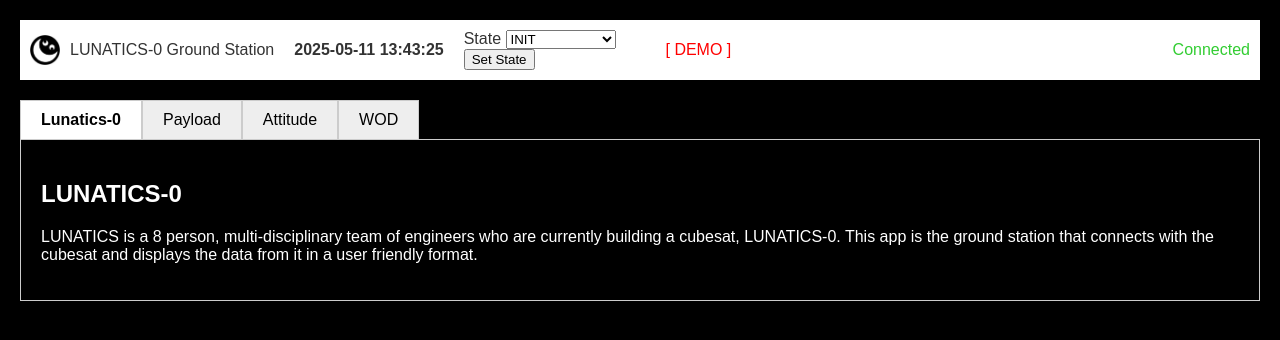
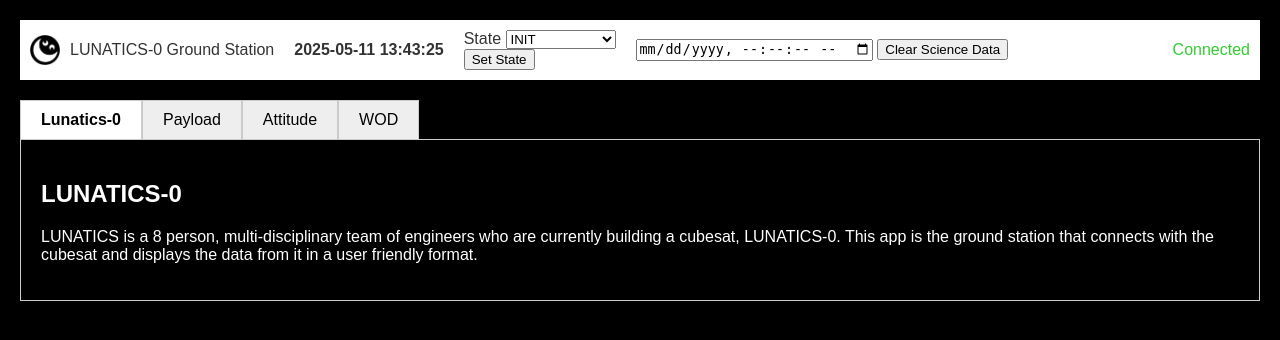
Before and after one commit to James-h-1969/space-ground-station, a Flask app: page / in a window 1280 px wide. Shown: the top 340 px of the page. Run offline with Flask 3, Linux system fonts and the light colour scheme.

```diff
--- a/src/routes.py
+++ b/src/routes.py
@@ -1,7 +1,7 @@
 from flask import Blueprint, request, jsonify, render_template
 from src.models import PayloadData
 from src.schemas import DataType
-from src.service import store_vals_in_db, get_state, change_state, get_current_utc_time, get_payload_data
+from src.service import store_vals_in_db, get_state, change_state, get_current_utc_time, get_payload_data, get_to_reset, change_reset
 
 routes_bp = Blueprint("routes_bp", __name__)
 
@@ -50,3 +50,16 @@ def get_utc_time():
 def get_most_recent_payload():
     payload_data = get_payload_data()
     return jsonify({"status":"success", "payload_data":payload_data})
+@routes_bp.route("/to_reset", methods=["GET"])
+def to_reset():
+    to_reset, reset_time = get_to_reset()
+    return jsonify({"status":"success", "to_reset":to_reset, "reset_time":reset_time}), 200
+
+@routes_bp.route("/to_reset", methods=["POST"])
+def change_to_reset():
+    data = request.get_json()
+
+    if "time" in data:
+        change_reset(data["time"])
+        return jsonify({"message":"to reset successfully changed"})
+    return jsonify({"error": "No value provided"}), 400
--- a/src/service.py
+++ b/src/service.py
@@ -4,6 +4,8 @@ from src.database import db
 from datetime import datetime, timezone
 
 current_state = State.INIT
+to_reset = False
+reset_time = datetime.now().strftime("%Y-%m-%d %H:%M:%S")
 
 def store_vals_in_db(data, data_type, time_utc):
     data_type = DataType(data_type)
@@ -109,3 +111,18 @@ def get_payload_data():
     except Exception as e:
         print(f"Error retrieving payload data: {e}")
         return None
+def get_to_reset():
+    global to_reset
+    global reset_time
+    if to_reset:
+        reset_time_copy = reset_time
+        to_reset = not to_reset
+        reset_time = datetime.now().strftime("%Y-%m-%d %H:%M:%S")
+        return True, reset_time_copy
+    return to_reset, reset_time
+
+def change_reset(time: str) -> None:
+    global to_reset
+    global reset_time
+    to_reset = True
+    reset_time = time
--- a/src/static/frontend/main.css
+++ b/src/static/frontend/main.css
@@ -196,3 +196,7 @@ canvas {
 .tab-content.active {
     display: block;
 }
+
+.reset_time {
+    padding-left: 20px;
+}
--- a/src/static/frontend/main.js
+++ b/src/static/frontend/main.js
@@ -17,6 +17,22 @@ async function updateState() {
     }
 }
 
+async function updateReset() {
+    const time = document.getElementById("timeSelect").value;
+
+    const response = await fetch('/to_reset', {
+        method: 'POST',
+        headers: { 'Content-Type': 'application/json' },
+        body: JSON.stringify({ time })
+    });
+
+    if (response.ok) {
+        alert("Resetting data!");
+    } else {
+        alert("Failed to reset data.");
+    }
+}
+
 async function fetchState() {
     const response = await fetch('/state');
     const data = await response.json();
--- a/src/static/templates/index.html
+++ b/src/static/templates/index.html
@@ -22,7 +22,10 @@
                 <div id="actualState"></div>
                 <button onclick="updateState()">Set State</button>
             </div>
-            <div class="demo">[ DEMO ]</div>
+            <div class="reset_time">
+                <input type="datetime-local" id="timeSelect" step="1">
+                <button onclick="updateReset()">Clear Science Data</button>
+            </div>
         </div>
         <div id="status" class="status">Connected</div>
     </div>
```
